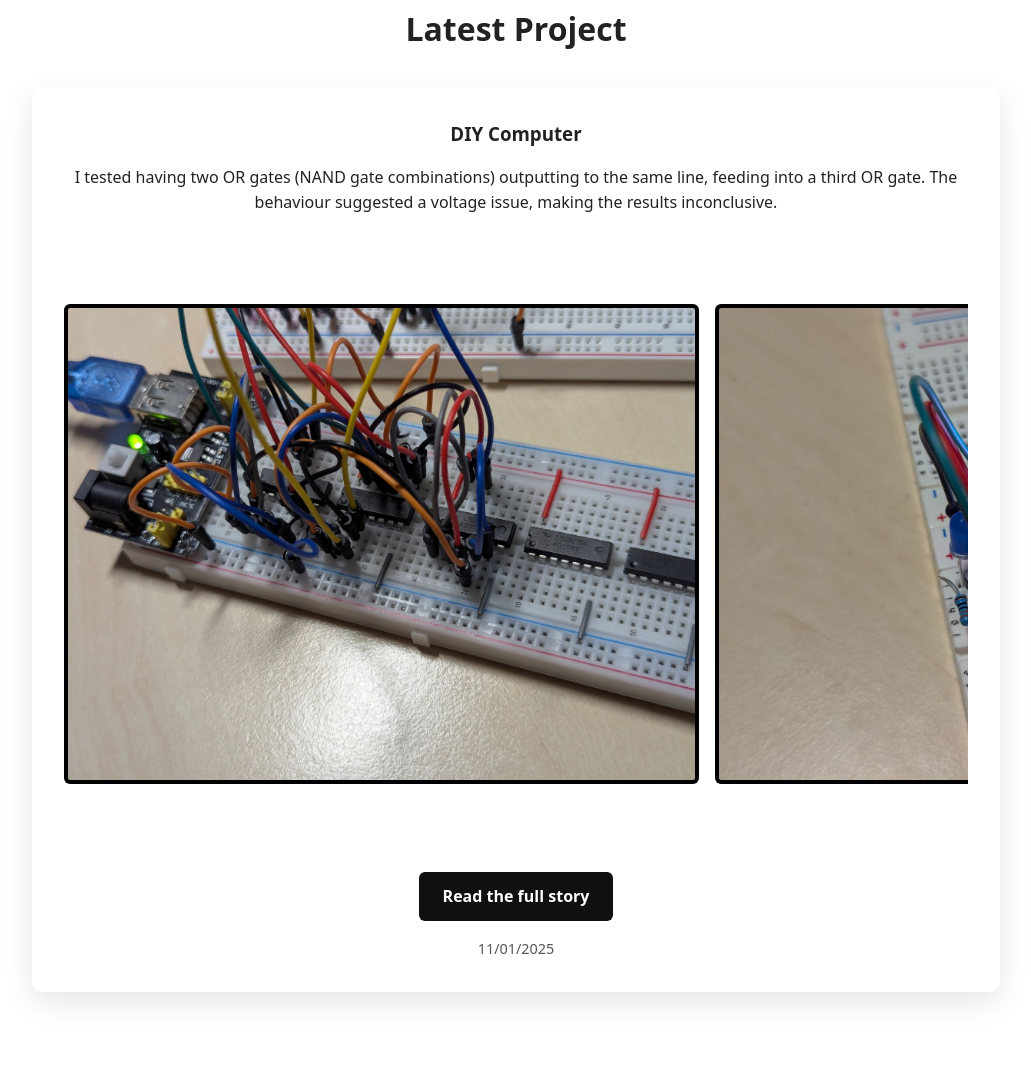
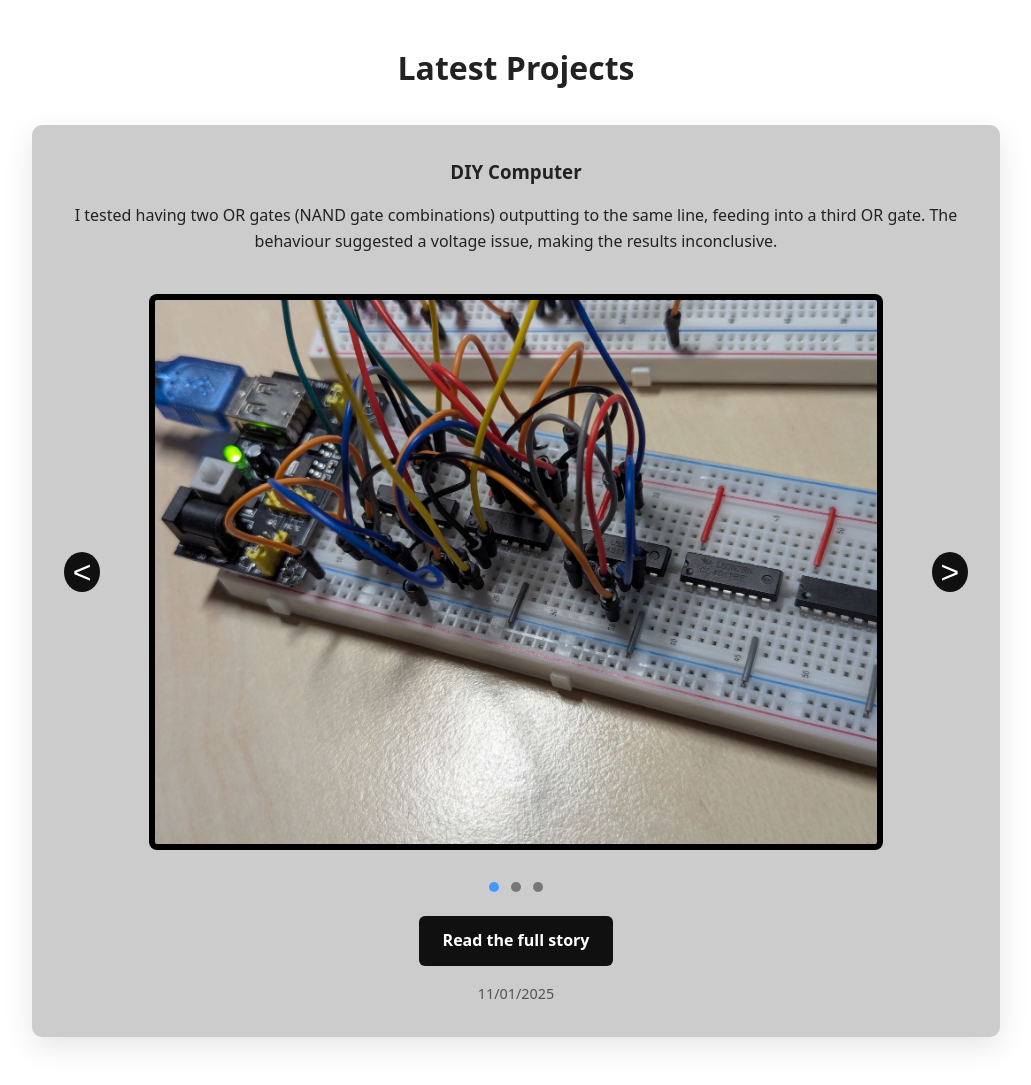
Before and after one commit to CalumHealy/CalumHealy.com, a plain HTML site: page index.html in a window 1280 px wide. Shown: the part 425-1510 px from the top of the page, without its empty margins (124-1155 px from the left). Before the commit the page ends 1481 px from the top, so only its background shows below. Drawn offline with Linux system fonts and the light colour scheme.

Commit message:
Changed image carousel so it works reliably, removed education link in nav bar, small updates to text

```diff
--- a/index.html
+++ b/index.html
@@ -22,7 +22,7 @@
             <li><a href="index.html">Home</a></li>
             <li><a href="projects.html">Projects</a></li>
             <li><a href="photography.html">Photography</a></li>
-        <li><a href="education.html">Education</a></li>
+            <!-- <li><a href="education.html">Education</a></li> -->
         </ul>
     </nav>
 
@@ -31,17 +31,20 @@
         <section class="hero">
         <h1>Welcome to calumhealy.com</h1>
         <p class="hero-lead">
-        I am a software development graduate. Having earned a Bachelor's of Science degree, I am now looking for work while also taking time to learn new things, particularly in relation to my projects below.
+            I am a software development graduate. Having earned a Bachelor of Science, I am currently looking for work while also taking time to learn new things, particularly in relation to my projects below.
         </p>
 
         <p class="hero-sub">
-        This website showcases my projects and ongoing work.
+            This website showcases my projects, ongoing work, and fun things such as my photography.
+        </p>
+        <p class="hero-sub">
+            (This website is currently still under development :) )
         </p>
         </section>
 
         <!-- Projects Preview -->
         <section class="section">
-      <h2 class="section-title">Latest Project</h2>
+        <h2 class="section-title">Latest Projects</h2>
 
         <article class="card">
             <h3>DIY Computer</h3>
@@ -52,11 +55,32 @@
             voltage issue, making the results inconclusive.
             </p>
 
-        <div class="carousel">
+            <!-- <div class="carousel">
                 <img class="carousel-card" src="images/BufferTest1.jpg" alt="Buffer Test 1">
                 <img class="carousel-card" src="images/BufferTest2.jpg" alt="Buffer Test 2">
                 <img class="carousel-card" src="images/BufferTestCircuitDiagram.png" alt="Circuit Diagram">
+            </div> -->
+            <div class="carousel-wrapper">
+                <!-- <button class="carousel-btn prev" aria-label="Previous slide">←</button> -->
+                <button class="carousel-btn prev" aria-label="Previous slide"><</button>
+
+                <div class="carousel" id="carousel">
+                    <div class="carousel-slide">
+                    <img src="images/BufferTest1.jpg" alt="Buffer Test 1">
                     </div>
+                    <div class="carousel-slide">
+                    <img src="images/BufferTest2.jpg" alt="Buffer Test 2">
+                    </div>
+                    <div class="carousel-slide">
+                    <img src="images/BufferTestCircuitDiagram.png" alt="Circuit Diagram">
+                    </div>
+                </div>
+
+                <!-- <button class="carousel-btn next" aria-label="Next slide">→</button> -->
+                 <button class="carousel-btn next" aria-label="Next slide">></button>
+            </div>
+
+            <div class="carousel-dots" id="carousel-dots"></div>
 
             <a class="button" href="diycomputer.html">Read the full story</a>
 
@@ -101,5 +125,55 @@
         });
     </script>
 
+    <script>
+        const carousel = document.getElementById('carousel');
+        const slides = Array.from(carousel.children);
+        const dotsContainer = document.getElementById('carousel-dots');
+        const prevBtn = document.querySelector('.carousel-btn.prev');
+        const nextBtn = document.querySelector('.carousel-btn.next');
+
+        let currentIndex = 0;
+
+        // Create dots
+        slides.forEach((_, index) => {
+            const dot = document.createElement('button');
+            if (index === 0) dot.classList.add('active');
+            dot.addEventListener('click', () => scrollToSlide(index));
+            dotsContainer.appendChild(dot);
+        });
+
+        const dots = Array.from(dotsContainer.children);
+
+        function scrollToSlide(index) {
+            carousel.scrollTo({
+            left: carousel.clientWidth * index,
+            behavior: 'smooth'
+            });
+            currentIndex = index;
+            updateDots();
+        }
+
+        function updateDots() {
+            dots.forEach(dot => dot.classList.remove('active'));
+            dots[currentIndex].classList.add('active');
+        }
+
+        prevBtn.addEventListener('click', () => {
+            if (currentIndex > 0) scrollToSlide(currentIndex - 1);
+        });
+
+        nextBtn.addEventListener('click', () => {
+            if (currentIndex < slides.length - 1) scrollToSlide(currentIndex + 1);
+        });
+
+        carousel.addEventListener('scroll', () => {
+            const index = Math.round(carousel.scrollLeft / carousel.clientWidth);
+            if (index !== currentIndex) {
+            currentIndex = index;
+            updateDots();
+            }
+        });
+    </script>
+
 </body>
 </html>
--- a/styles.css
+++ b/styles.css
@@ -1,7 +1,8 @@
 :root {
   --bg: #ffffff;
   --bg-alt: #f5f5f5;
-  --card-bg: #ffffff;
+  /* --card-bg: #e5e5e5; */
+  --card-bg: #cccccc;
   --nav-bg: #101010;
   --text: #222;
   --text-muted: #555;
@@ -129,7 +130,7 @@ body {
 }
 
 .hero-sub {
-  /* color: #ffffff; */
+  font-size: 1.25rem;
   color: var(--text);
 }
 
@@ -184,84 +185,92 @@ body {
   color: var(--text-muted);
 }
 
-.carousel {
-    width: 100%;
-    overflow-x: auto;
-    margin: 3em auto;
-    display: flex;
-    gap: 1em;
-    scroll-behavior: smooth;
-    anchor-name: --carousel;
-    scroll-snap-type: x mandatory;
-    scroll-marker-group: after;
+/* ===== Carousel ===== */
+.carousel-wrapper {
+  position: relative;
+  width: 100%;
+  /* margin: 3rem auto; */
+  display: flex;
+  align-items: center;
+  justify-content: center;
 }
 
-.carousel::scroll-marker-group {
-    display: flex;
-    justify-content: center;
-    gap: 0.5em;
-}
-
-.carousel-card::scroll-marker {
-    content: "O";
-    height: 1em;
-    width: 2em;
-    background-color: var(--text-muted);
-    border-radius: 50%;
-    text-align: center;
-}
-
-.carousel-card::scroll-marker:target-current {
-    background-color: var(--text);
+.carousel {
+  display: flex;
+  overflow-x: auto;
+  scroll-snap-type: x mandatory;
+  scroll-behavior: smooth;
+  scrollbar-width: none;
+  width: 100%;
 }
 
 .carousel::-webkit-scrollbar {
-    display: none;
+  display: none;
 }
 
-.carousel::scroll-button(right), .carousel::scroll-button(left) {
-    border: none;
-    background-color: var(--button-bg);
-    font-family: Consolas;
-    font-size: 3rem;
-    color: #ffffff;
-    height: 60px;
-    width: 60px;
-    border-radius: 50%;
-    padding-bottom: 0.1em;
-    cursor: pointer;
-    position: fixed;
-    position-anchor: --carousel;
+.carousel-slide {
+  flex: 0 0 100%;
+  /* height: 28em; */
+  display: flex;
+  align-items: center;
+  justify-content: center;
+  scroll-snap-align: center;
 }
 
-.carousel::scroll-button(right) {
-    content: "→";
-    position-area: right center;
-    translate: -50%;
+.carousel-slide img {
+  max-width: 90%;
+  max-height: 100%;
+  height: auto;
+  object-fit: contain;
+  border-radius: 8px;
+  background: #000;
+  padding: 6px;
 }
 
-.carousel::scroll-button(left) {
-    content: "←";
-    position-area: left center;
-    translate: 50%;
+/* Buttons */
+.carousel-btn {
+  background: var(--button-bg);
+  color: white;
+  border: none;
+  font-size: 2rem;
+  width: 40px;
+  height: 40px;
+  border-radius: 50%;
+  cursor: pointer;
+  z-index: 10;
 }
 
-.carousel::scroll-button(right):disabled, .carousel::scroll-button(left):disabled {
-    opacity: 0.5;
-    cursor: auto;
+.carousel-btn:hover {
+  background: var(--accent);
 }
 
-.carousel-card {
-    scroll-snap-align: center;
-    max-height: 30em;
-    width: auto;
-    height: auto;
-    object-fit: contain;
-    background-color: red;
-    padding: 1em;
-    border-radius: 0.5em;
-    text-align: center;
-    align-content: center;
+.carousel-btn.prev {
+  margin-right: 0.5rem;
+}
+
+.carousel-btn.next {
+  margin-left: 0.5rem;
+}
+
+/* Dots */
+.carousel-dots {
+  display: flex;
+  justify-content: center;
+  gap: 0.75rem;
+  margin-top: 1rem;
+}
+
+.carousel-dots button {
+  width: 10px;
+  height: 10px;
+  border-radius: 50%;
+  border: none;
+  background: #777;
+  cursor: pointer;
+}
+
+.carousel-dots button.active {
+  background: var(--accent);
 }
 
 /* ===== Buttons ===== */
```
Lines whose indentation alone changed are shown as unchanged.
